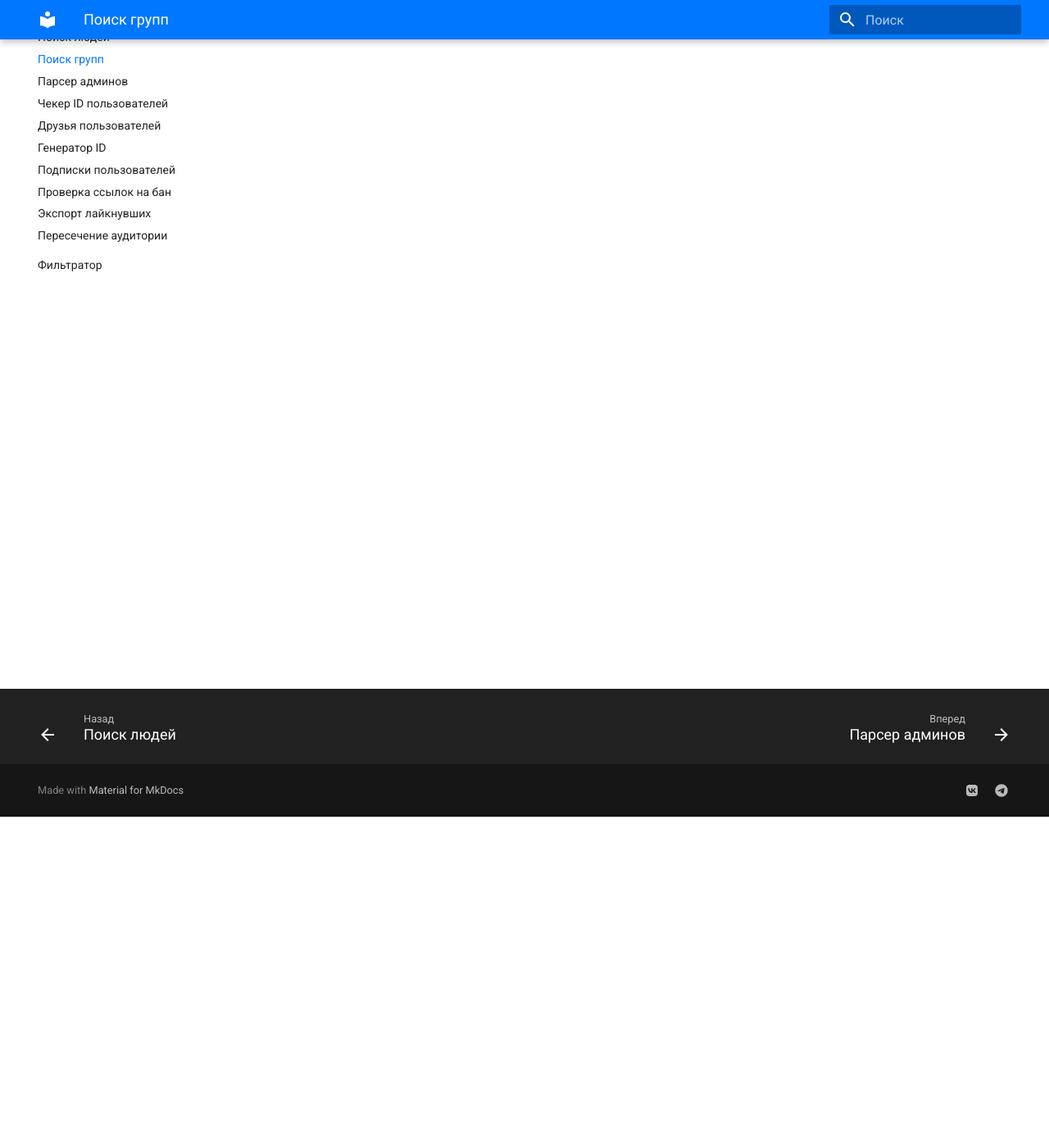
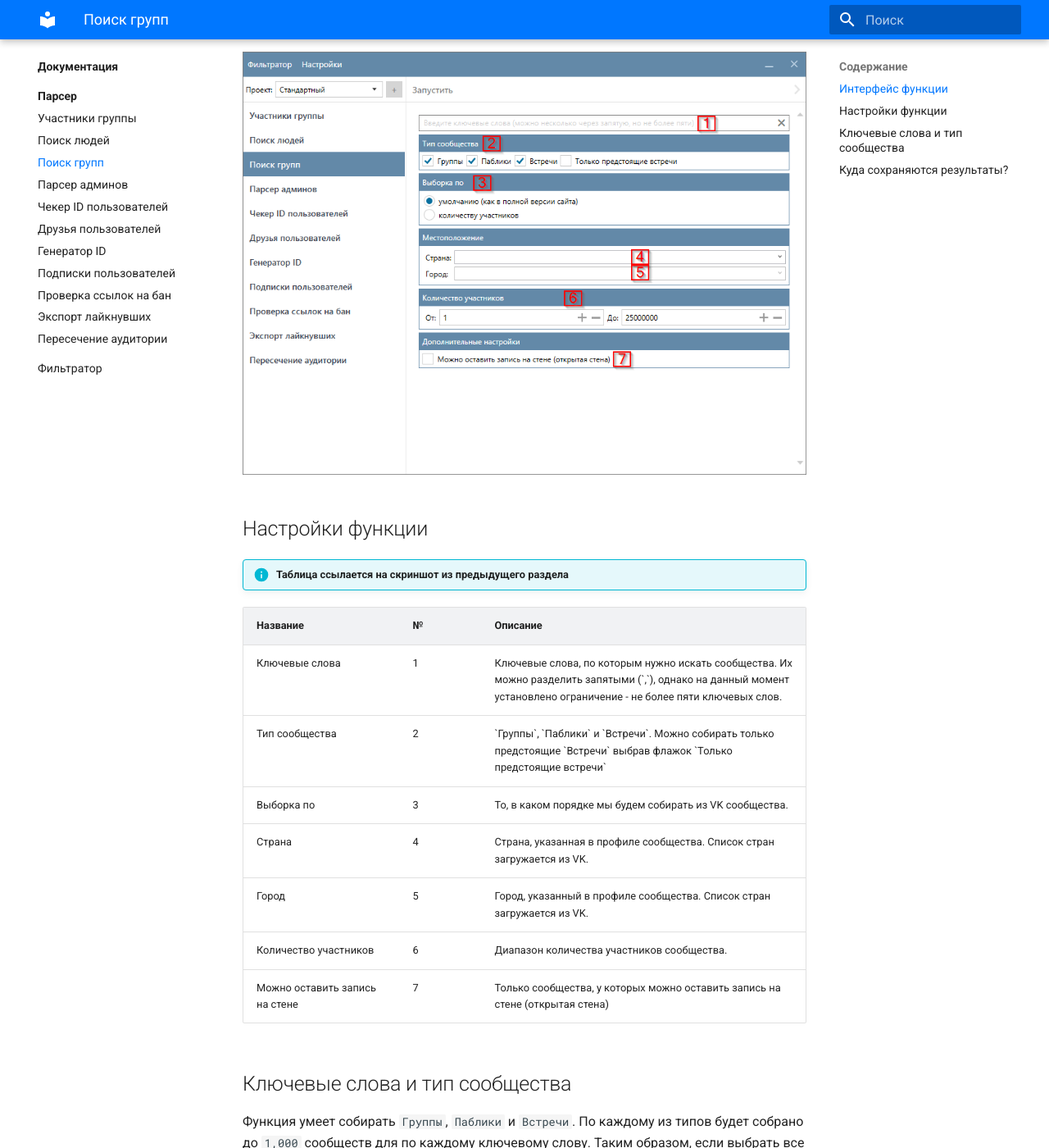
Before and after one commit to VK-Utility/docs, an MkDocs documentation site: the page built from docs/docs/parser/search-groups.md, in a window 1280 px wide and 1400 px high, scrolled down 404 px. Shown: the whole window at 82% size. Built offline with MkDocs 1.6.1 and Material for MkDocs 9.7.7, drawn with Linux system fonts in a browser that asks for light colours; some of the changed text lies outside the part shown.

Commit message:
Add docs for search groups. Minor refactoring of the structure.

```diff
--- a/docs/docs/parser/search-groups.md
+++ b/docs/docs/parser/search-groups.md
@@ -1,3 +1,82 @@
 # Поиск групп
 
-Поиск групп — инструмент поиска тематических сообществ в VK по фразам, содержащимся в их названии. Задавать ключевые слова можно в строке через запятую (ограничение: до 5 ключевых слов за один раз).
+
+Поиск групп — инструмент поиска тематических сообществ в VK по фразам, содержащимся в их названии. Задавать ключевые слова можно в строке через запятую (ограничение: до 5 ключевых слов за один раз). Собранные сообщества вы потом можете загрузить в [Участники группы](./group-members.md).
+
+## Интерфейс функции
+
+![](../../img/search_groups.png)
+
+## Настройки функции
+
+!!! info "Таблица ссылается на скриншот из предыдущего раздела"
+
+<table>
+  <thead>
+    <tr style="background-color:rgb(241, 242, 244)">
+      <th style="width:30%">Название</th>
+      <th style="width:5%">№</th>
+      <th style="width:65%">Описание</th>
+    </tr>
+  </thead>
+  <tbody>
+    <tr>
+      <td>Ключевые слова</td>
+      <td>1</td>
+      <td>Ключевые слова, по которым нужно искать сообщества. Их можно разделить запятыми (`,`), однако на данный момент установлено ограничение - не более пяти ключевых слов.</td>
+    </tr>
+    <tr>
+      <td>Тип сообщества</td>
+      <td>2</td>
+      <td>`Группы`, `Паблики` и `Встречи`. Можно собирать только предстоящие `Встречи` выбрав флажок `Только предстоящие встречи`</td>
+    </tr>
+    <tr>
+      <td>Выборка по</td>
+      <td>3</td>
+      <td>То, в каком порядке мы будем собирать из VK сообщества.</td>
+    </tr>
+    <tr>
+      <td>Страна</td>
+      <td>4</td>
+      <td>Страна, указанная в профиле сообщества. Список стран загружается из VK.</td>
+    </tr>
+    <tr>
+      <td>Город</td>
+      <td>5</td>
+      <td>Город, указанный в профиле сообщества. Список стран загружается из VK.</td>
+    </tr>
+    <tr>
+      <td>Количество участников</td>
+      <td>6</td>
+      <td>Диапазон количества участников сообщества.</td>
+    </tr>
+    <tr>
+      <td>Можно оставить запись на стене</td>
+      <td>7</td>
+      <td>Только сообщества, у которых можно оставить запись на стене (открытая стена)</td>
+    </tr>
+  </tbody>
+</table>
+
+## Ключевые слова и тип сообщества
+
+Функция умеет собирать `Группы`, `Паблики` и `Встречи`. По каждому из типов будет собрано до `1,000` сообществ для по каждому ключевому слову. Таким образом, если выбрать все типы сообществ и ввести максимальное количество ключевых слов (на данный момент до 5), то на выходе можно получить `15,000` сообществ.
+
+|Количество ключевых слов|Выбранный тип сообщества|Количество найденных сообществ|
+|---|---|---|
+|Одно|Группы|до **1,000**|
+|Пять|Группы|до **5,000**|
+|Два|Паблики, Встречи|до **4,000**|
+|Одно|Группы, Паблики, Встречи|до **3,000**|
+|Два|Группы, Паблики, Встречи|до **6,000**|
+|Пять|Группы, Паблики, Встречи|до **15,000**|
+
+??? question "Если ввести пять ключевых слов и выбрать все виды сообществ - на выходе я получу 15,000 сообществ?"
+    Да, если вы не будете использовать другие фильтры, то с высокой долей вероятности вы получите примерно такое количество. Но всё зависит от того, с какими настройками вы запускаете функцию.
+
+## Куда сохраняются результаты?
+
+Результаты сохраняются в `(Папка проекта)\(SearchGroups)` в текстовые файлы с расширением `.txt`. Имена файлов соответствуют ключевым словам. Например, если вы запустите функцию со следующими ключевыми словами `мебель для дома, смешные котики`, то результаты будут сохранены в следующие файлы:
+
+- `мебель для дома.txt`
+- `смешные котики.txt`
--- a/mkdocs.yml
+++ b/mkdocs.yml
@@ -79,8 +79,14 @@ extra:
       link: https://vk.com/vkutility
       name: 'Сообщество в VK'
     - icon: fontawesome/brands/telegram
-      link: https://t.me/iamutility
-      name: 'Поддержка в Telegram'
+      link: https://t.me/propars_ru
+      name: 'Канал в Telegram'
+    #- icon: fontawesome/brands/telegram
+      #link: https://t.me/propars_support
+      #name: 'Поддержка в Telegram'
+    - icon: fontawesome/brands/discord
+      link: https://discord.gg/PBZ4ssYy
+      name: 'Discord'
 
 
 extra_css:
```
Also changed, not shown: docs/docs/filtrator/index.md (+3 -0 lines), docs/docs/parser/admins-parser.md (+4 -0 lines), docs/docs/parser/audience-intersection.md (+4 -0 lines), docs/docs/parser/check-links-for-ban.md (+4 -0 lines), docs/docs/parser/export-likers.md (+1 -1 lines), docs/docs/parser/id-checker.md (+4 -0 lines), docs/docs/parser/id-generator.md (+4 -0 lines), docs/docs/parser/index.md (+21 -17 lines), docs/docs/parser/users-friends.md (+4 -0 lines), docs/docs/parser/users-subscriptions.md (+4 -0 lines), docs/img/search_groups.png (added).
